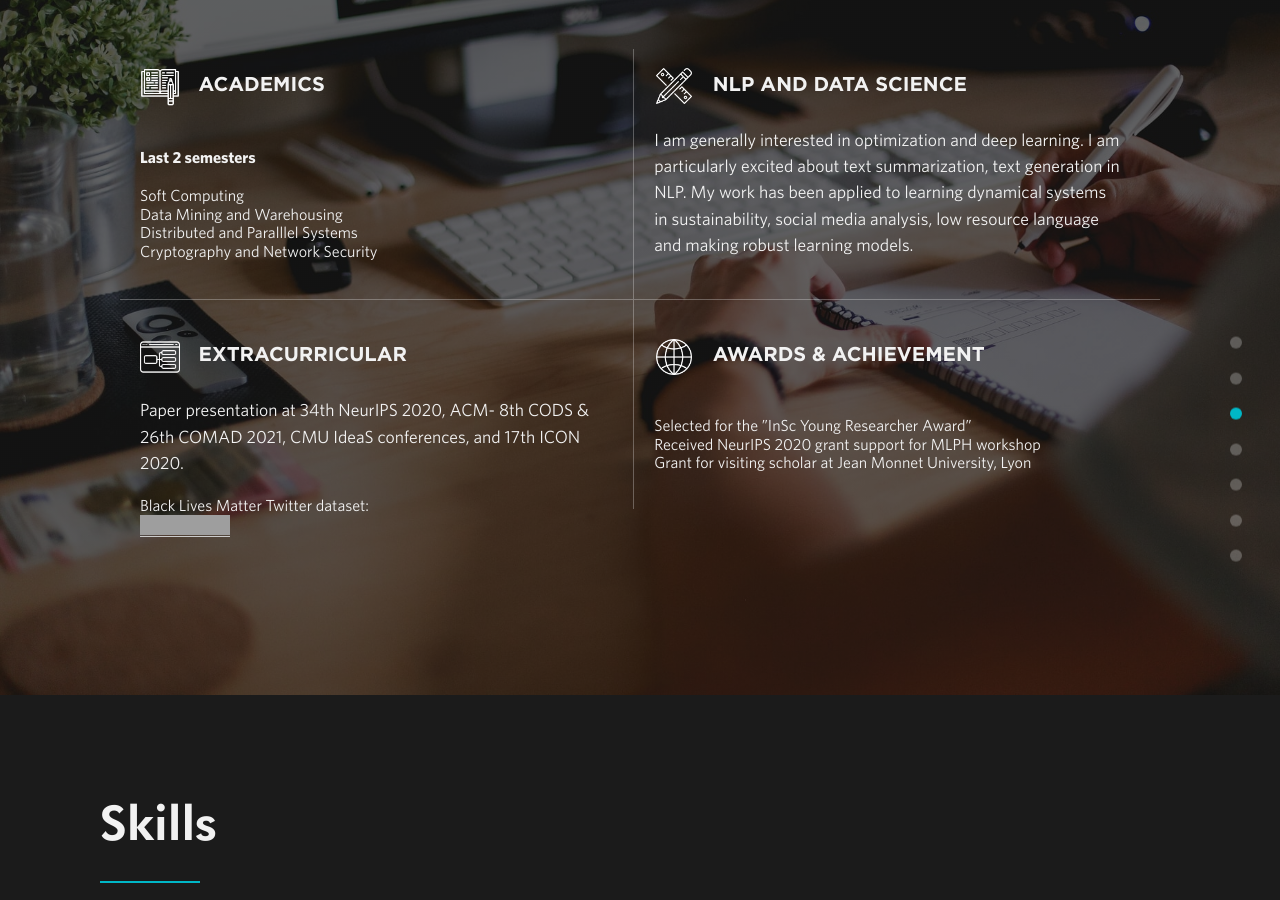
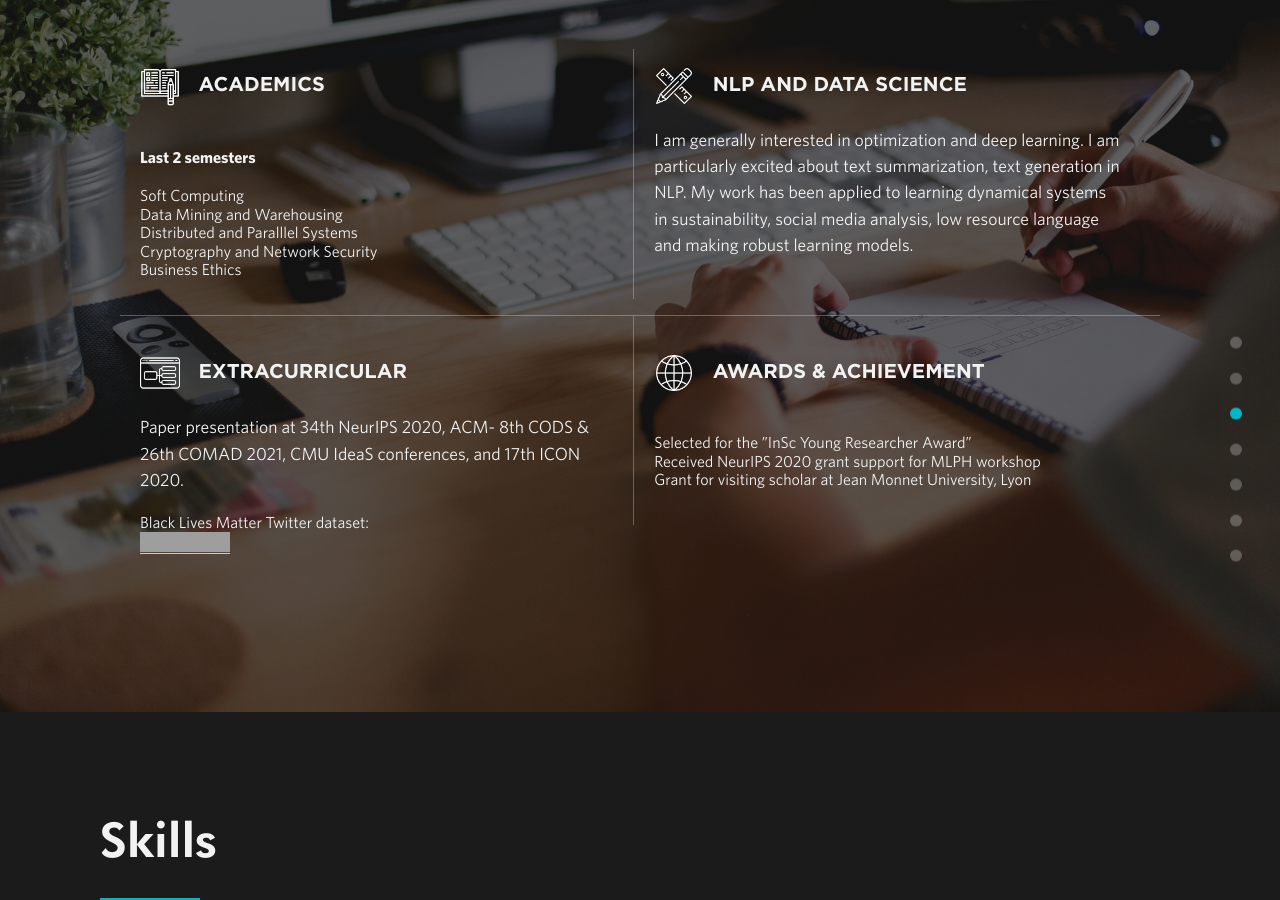
Before and after one commit to sumit6597/sumit6597.github.io, a Jekyll site: the page built from index.html, in a window 1280 px wide and 900 px high, scrolled down 1851 px. Built offline with Jekyll 4.4.1, drawn with Linux system fonts in a browser that asks for light colours; nearby versions of some CDN libraries; grey boxes are pictures that could not be loaded.

Commit message:
Update services.yml

```diff
--- a/_data/services.yml
+++ b/_data/services.yml
@@ -5,7 +5,7 @@
   services:
     - heading: Academics
       sprite: webdev
-      text: <ul><h4>Last 2 semesters</h4> <li>Soft Computing <li>Data Mining and Warehousing<li>Distributed and Paralllel Systems<li>Cryptography and Network Security<Business Ethics></ul>
+      text: <ul><h4>Last 2 semesters</h4> <li>Soft Computing <li>Data Mining and Warehousing<li>Distributed and Paralllel Systems<li>Cryptography and Network Security<li>Business Ethics</ul>
 
     - heading: NLP and Data Science
       sprite: ui
```
